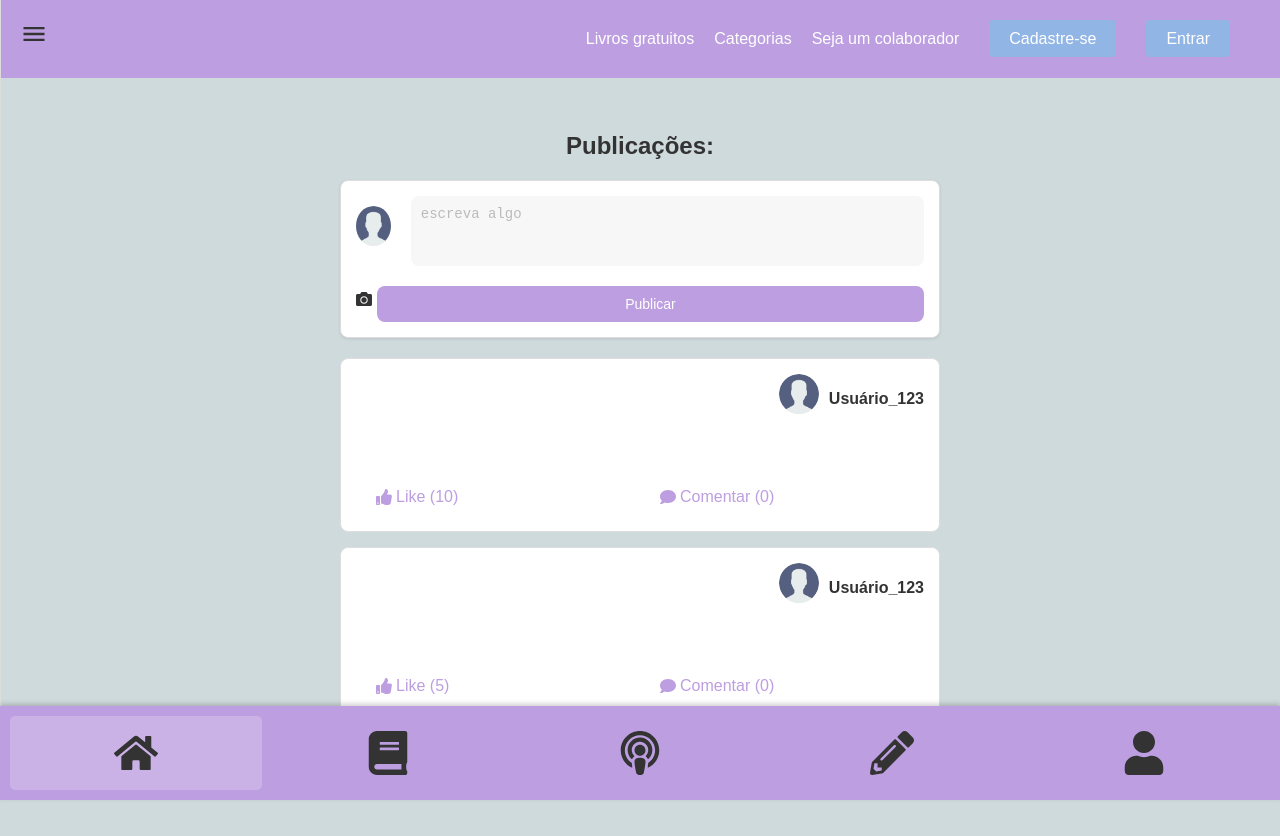
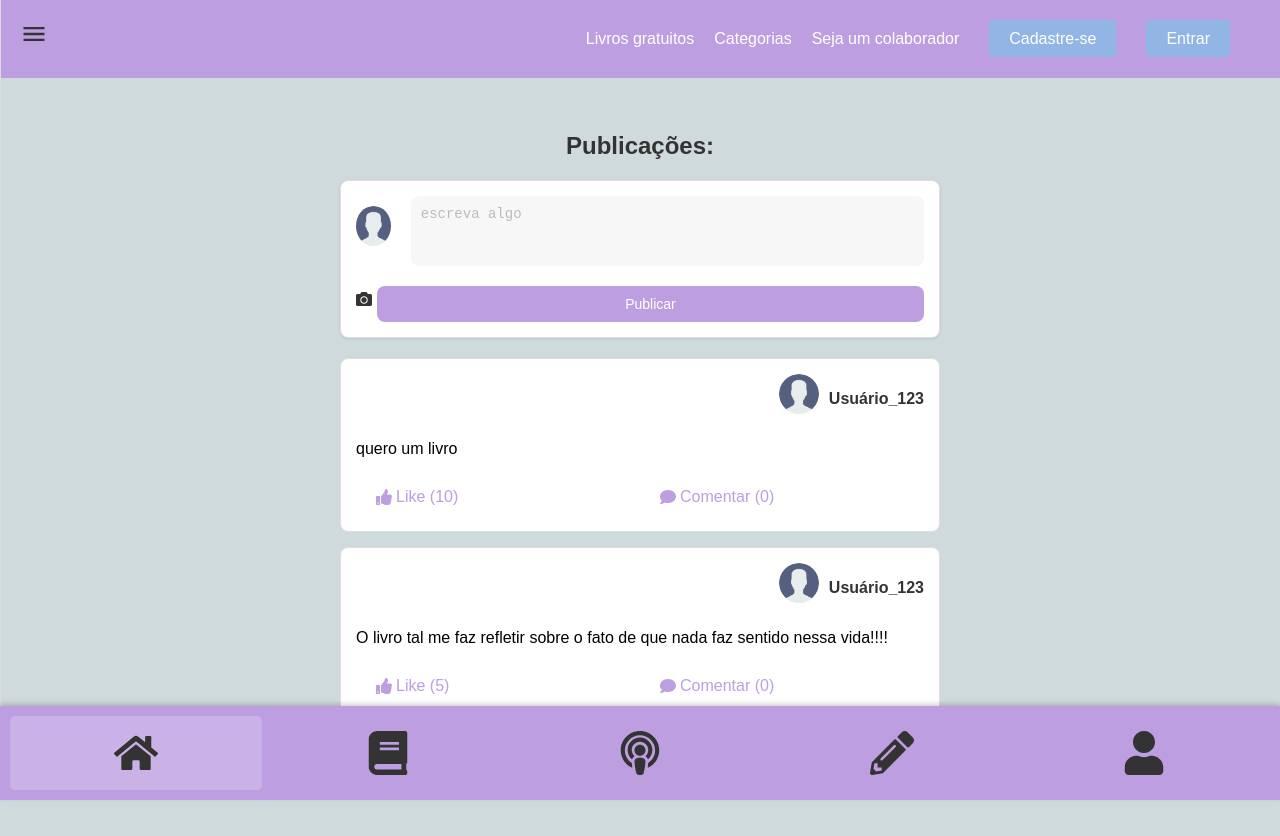
Before and after one commit to lopes7890/Babylon-MVP, a React (Vite) app: page /feed in a window 1280 px wide. Built offline with nearby package versions, Linux system fonts and the light colour scheme.

Commit message:
colors feed add

```diff
--- a/src/Pages/css/Feed.css
+++ b/src/Pages/css/Feed.css
@@ -13,7 +13,10 @@
   box-shadow: 0 1px 3px rgba(0, 0, 0, 0.1);
   border: 1px solid #ddd;
 }
+p{
+  color: black;
 
+}
 .new-post-header {
   display: flex;
   align-items: center;
```
